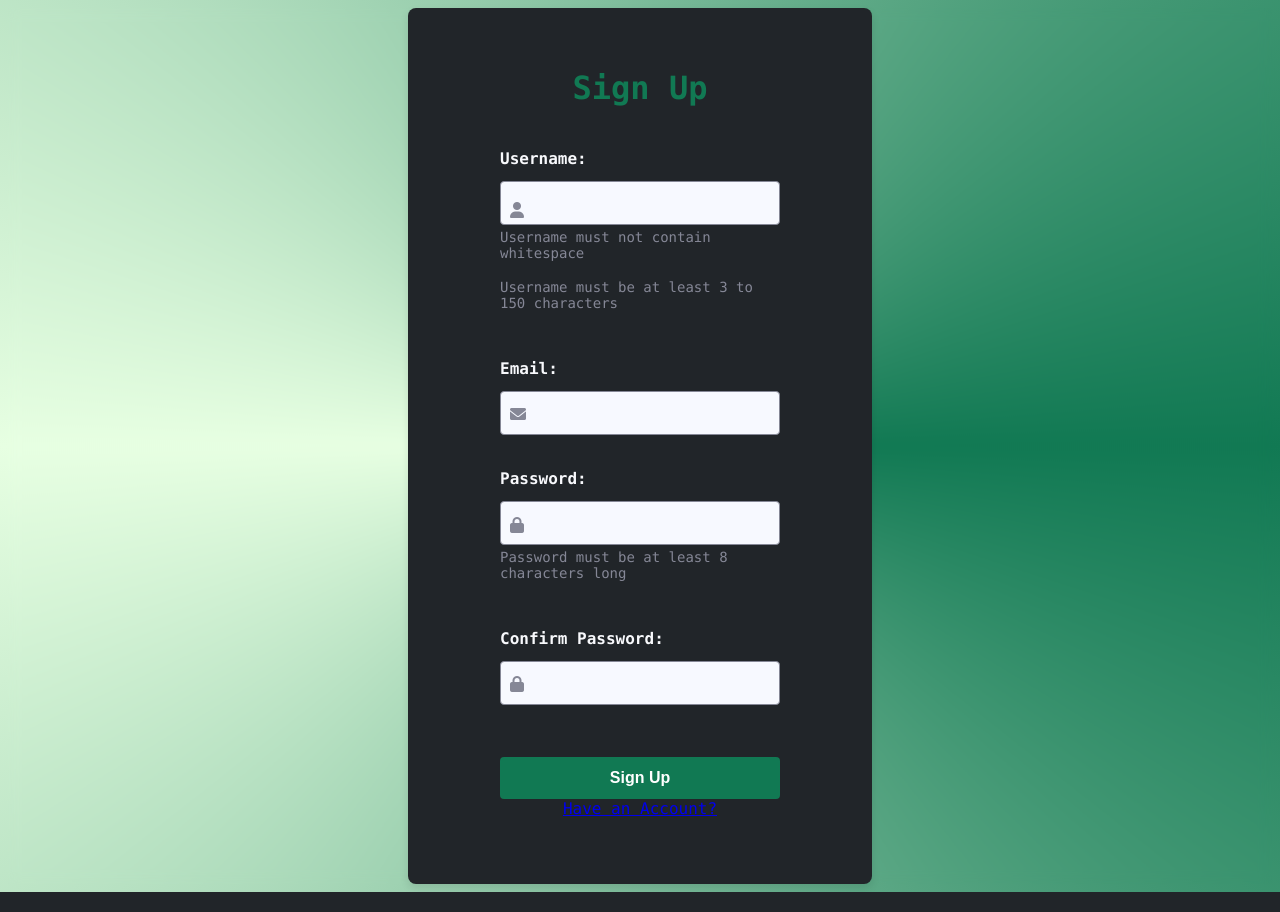
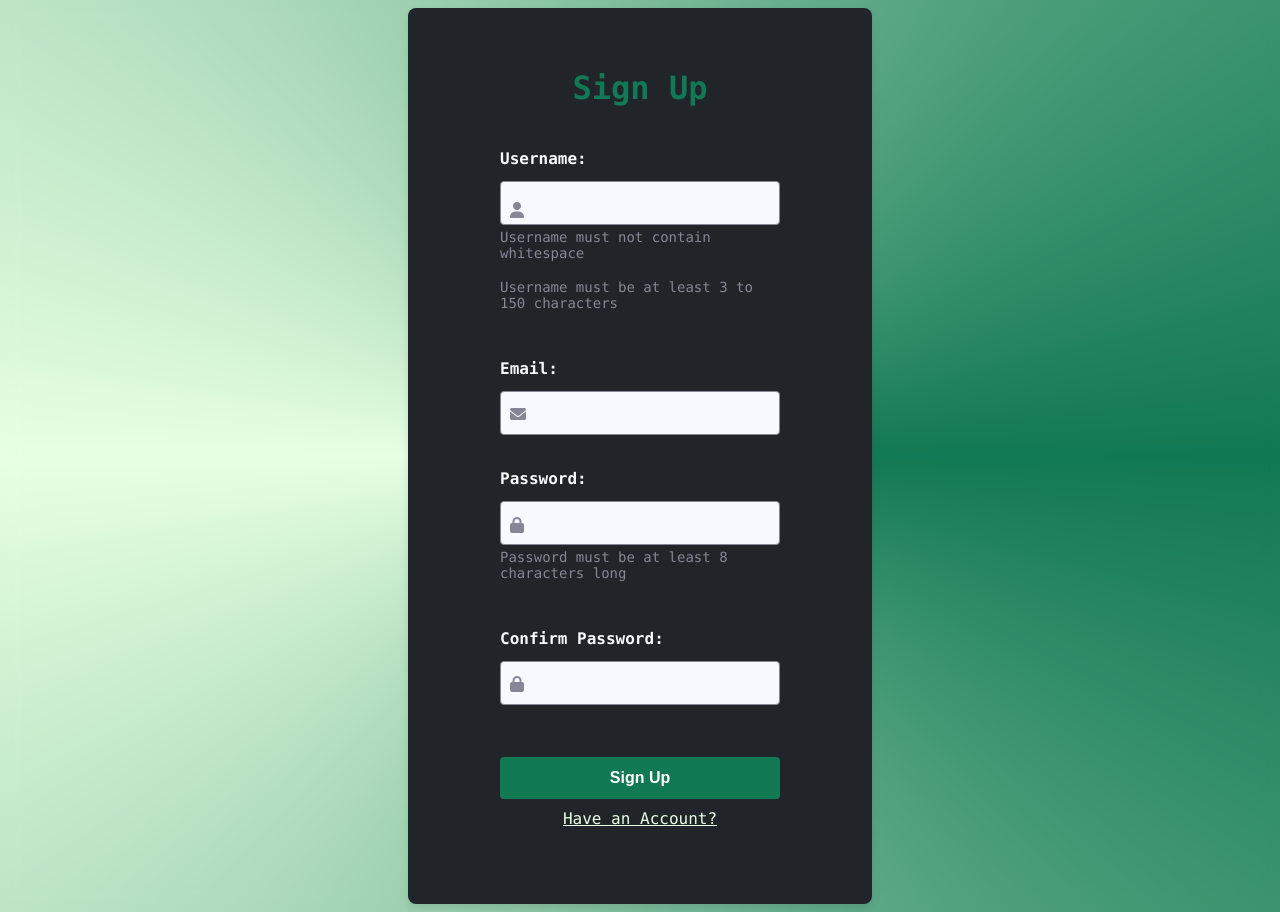
Before and after one commit to munjed-ab/finance, a FastAPI app: page /signup in a window 1280 px wide. Run offline with FastAPI, Linux system fonts and the light colour scheme; parts of the project's set-up code (start-up, migrations or seed data) failed here and were passed over.

Commit message:
Add css links

```diff
--- a/static/css/auth.css
+++ b/static/css/auth.css
@@ -156,6 +156,11 @@ input:focus {
   transform: translateY(-2px);
 }
 
+.link {
+  color: #e7ffe2;
+  margin: 10px;
+}
+
 /* Message Styles */
 #message {
   margin-top: 1rem;
--- a/templates/login.html
+++ b/templates/login.html
@@ -36,7 +36,7 @@
           </div>
           <button type="submit" class="btn">Log In</button>
         </form>
-        <a href="/signup">Need an Account?</a>
+        <a class="link" href="/signup">Need an Account?</a>
         <p id="message"></p>
       </div>
     </div>
--- a/templates/signup.html
+++ b/templates/signup.html
@@ -88,7 +88,7 @@
           </div>
           <button type="submit" class="btn">Sign Up</button>
         </form>
-        <a href="/login">Have an Account?</a>
+        <a class="link" href="/login">Have an Account?</a>
         <p id="message"></p>
       </div>
     </div>
```
